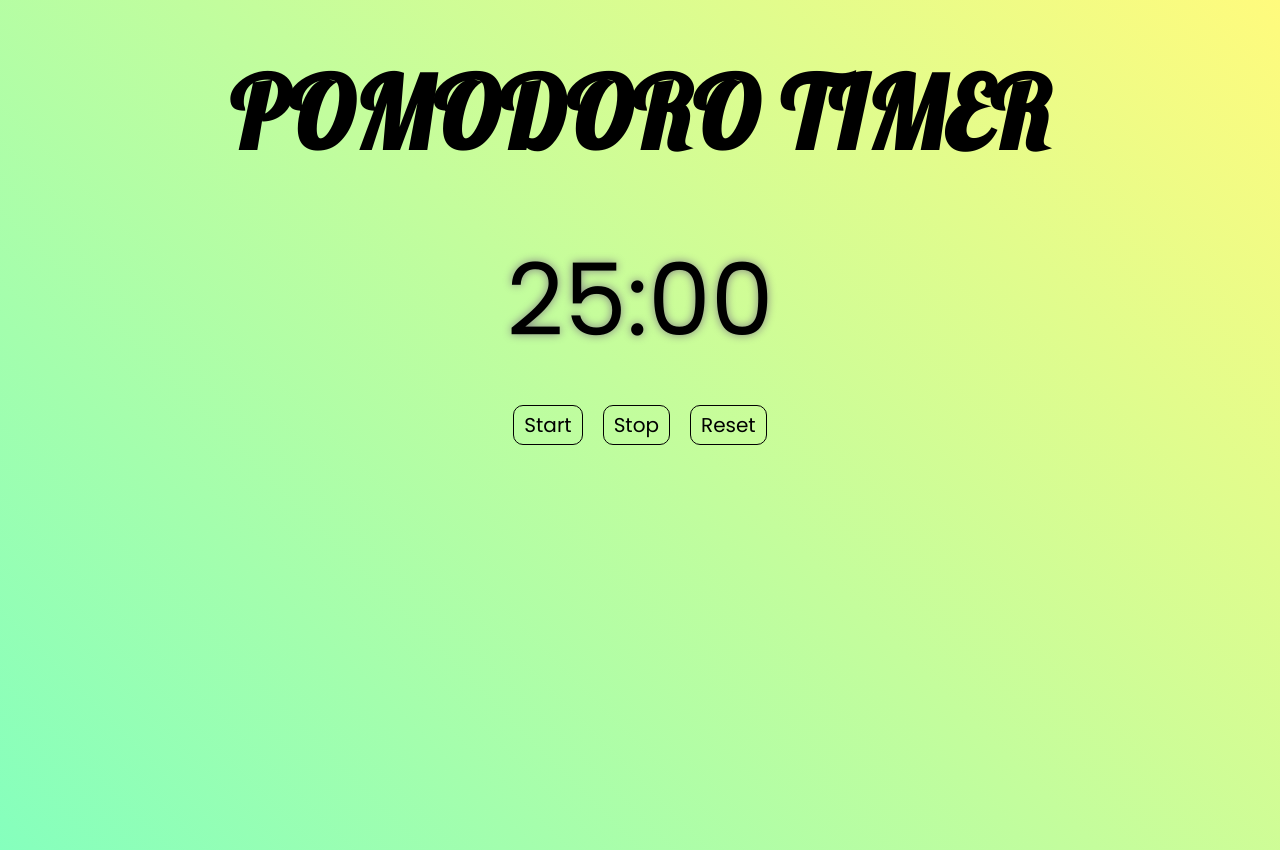
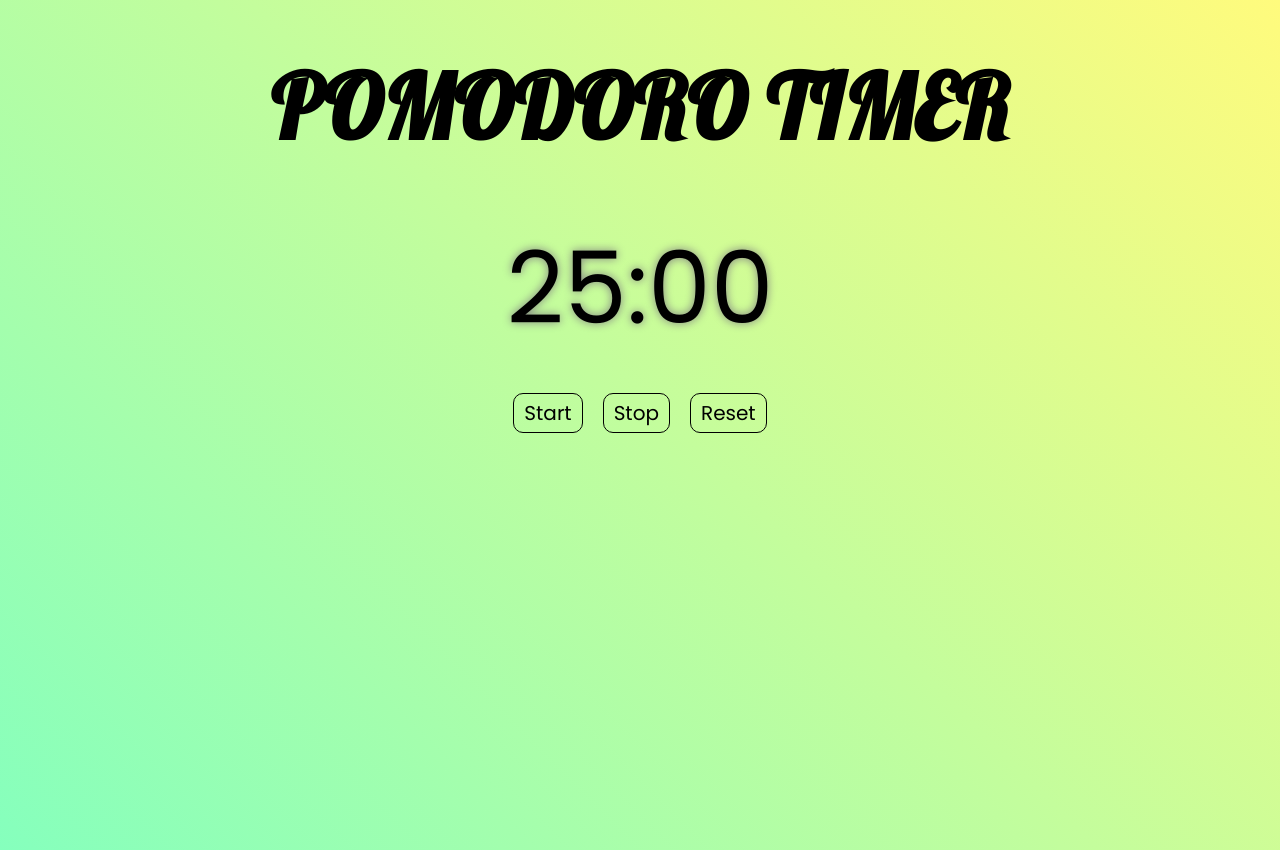
Before and after one commit to Majjigiprajwal/Pomodoro-Timer, a plain HTML site: page index.html in a window 1280 px wide. Drawn offline with Linux system fonts and the light colour scheme.

Commit message:
Update style.css

```diff
--- a/style.css
+++ b/style.css
@@ -20,12 +20,8 @@ body {
 }
 .header h1{
     font-family:'Lobster',sans-serif ;
-    font-size: 100px;
+    font-size: 90px;
 }
-.header h1:hover{
-background-color:white;
-}
-
 .timer-display {
     font-size: 100px;
     margin-bottom: 30px;
```
